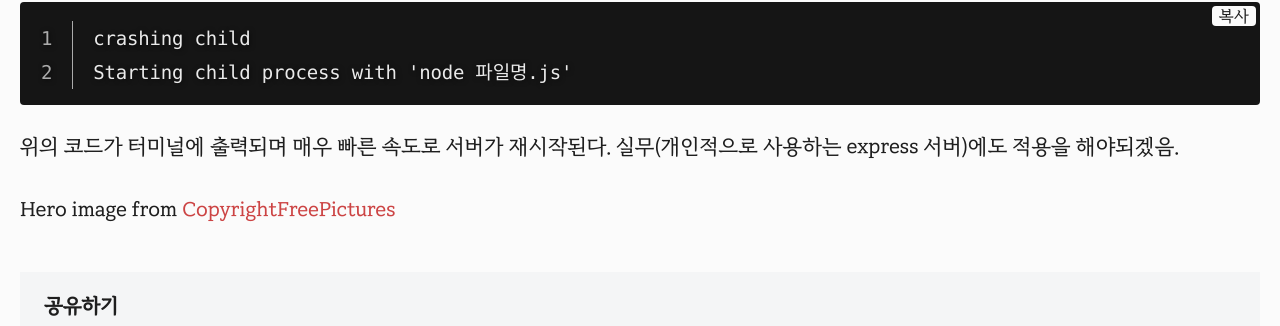
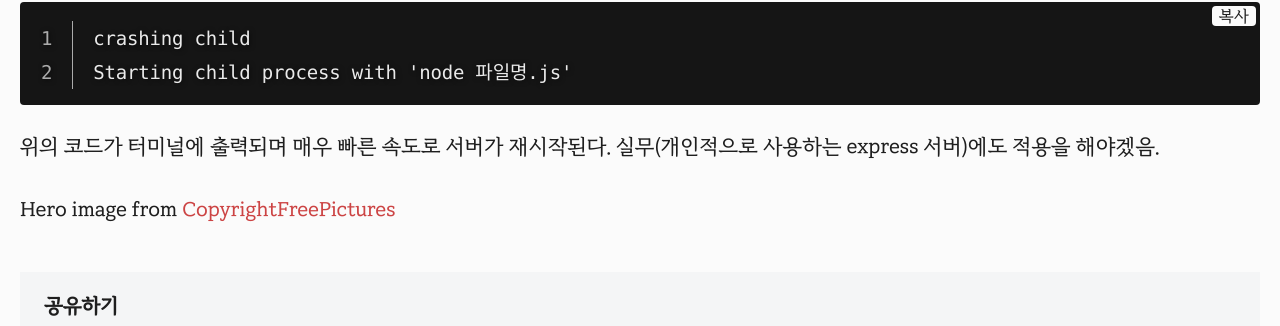
Before and after one commit to selosele/selosele.github.io, a Jekyll site: the page built from _posts/2021-04-17-how-to-automatically-restart-node-server.md, in a window 1280 px wide. Shown: the part 1435-1761 px from the top of the page. Built offline with Jekyll 4.4.1, drawn with Linux system fonts in a browser that asks for light colours; comment, search, counter and statistics services are not loaded; a style sheet for code colours, icons or effects is not loaded.

Commit message:
포스트 내용 수정

````diff
--- a/_posts/2021-04-17-how-to-automatically-restart-node-server.md
+++ b/_posts/2021-04-17-how-to-automatically-restart-node-server.md
@@ -41,4 +41,4 @@ crashing child
 Starting child process with 'node 파일명.js'
 ```
 
-위의 코드가 터미널에 출력되며 매우 빠른 속도로 서버가 재시작된다. 실무(개인적으로 사용하는 express 서버)에도 적용을 해야되겠음.
+위의 코드가 터미널에 출력되며 매우 빠른 속도로 서버가 재시작된다. 실무(개인적으로 사용하는 express 서버)에도 적용을 해야겠음.
````
Also changed, not shown: _posts/2021-04-18-how-to-resolve-mysql-error-on-nodejs.md (+1 -1 lines).
